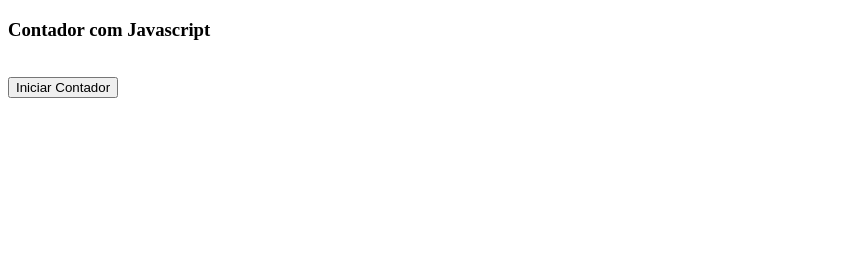
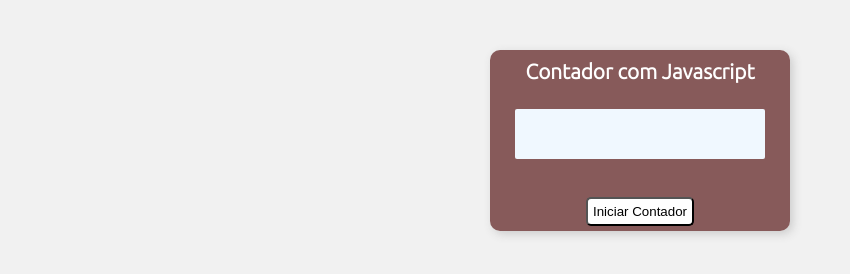
Before and after one commit to evelyn-cp/santander-coders-web-full-stack, a plain HTML site: page projeto-live-contador/index.html in a window 1280 px wide. Shown: the whole page, without its empty margins (0-850 px from the left). Drawn offline with Linux system fonts and the light colour scheme; the site is published under a folder, as on GitHub Pages, so addresses that start at the root find nothing; a web font is replaced by a local one.

Commit message:
Uptade HTML and CSS

```diff
--- a/projeto-live-contador/contador.css
+++ b/projeto-live-contador/contador.css
@@ -11,6 +11,7 @@ body {
     width: 100%;
     /*font: normal bold 16px/normal tahoma;*/
     font-family: 'Ubuntu', sans-serif;
+    background-color: #f1f1f1;
 }
 
 article {
--- a/projeto-live-contador/contador.html
+++ b/projeto-live-contador/index.html
@@ -5,7 +5,7 @@
     <meta http-equiv="X-UA-Compatible" content="IE=edge">
     <meta name="viewport" content="width=device-width, initial-scale=1.0">
 
-    <link rel="stylesheet" href="/santander-coders-web-full-stack/projeto-live-contador/contador.css">
+    <link rel="stylesheet" href="contador.css">
 
     <title>Contador</title>
 </head>
@@ -21,6 +21,6 @@
 
 
 
-    <script src="/santander-coders-web-full-stack/projeto-live-contador/contador.js"></script>
+    <script src="contador.js"></script>
 </body>
 </html>
```
